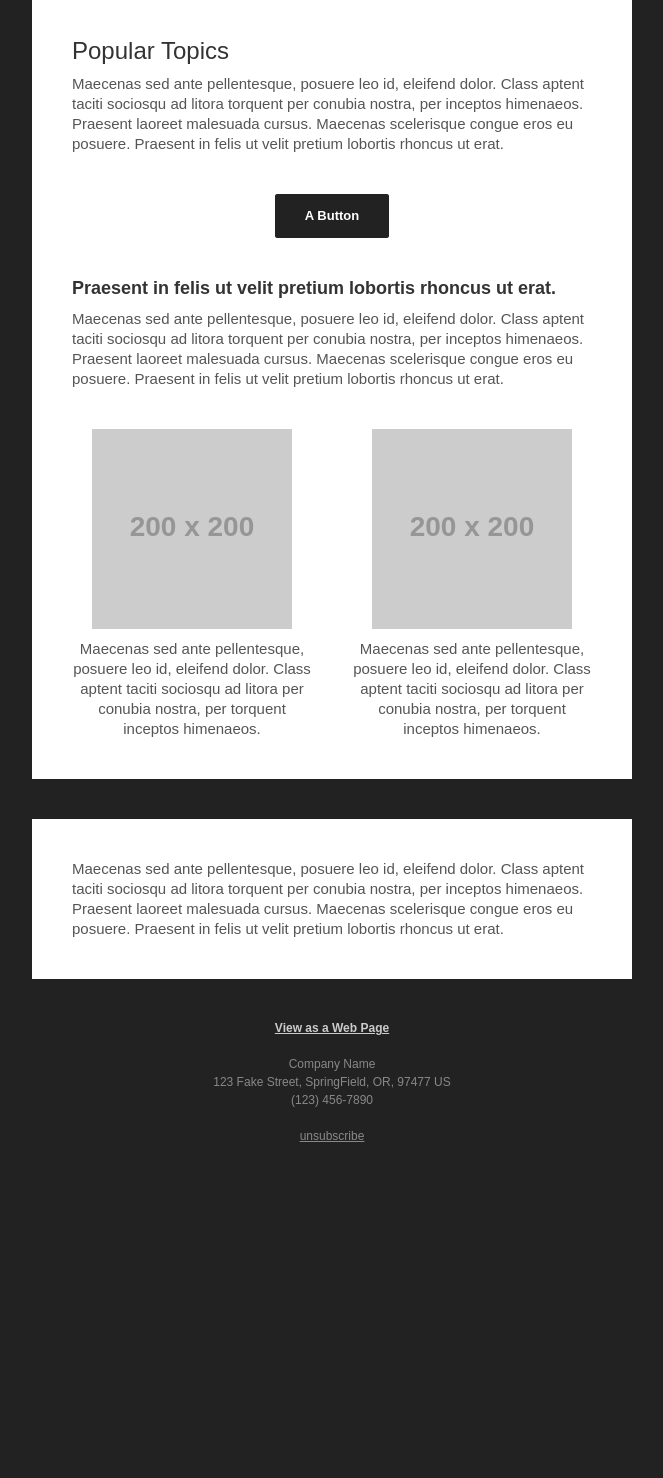
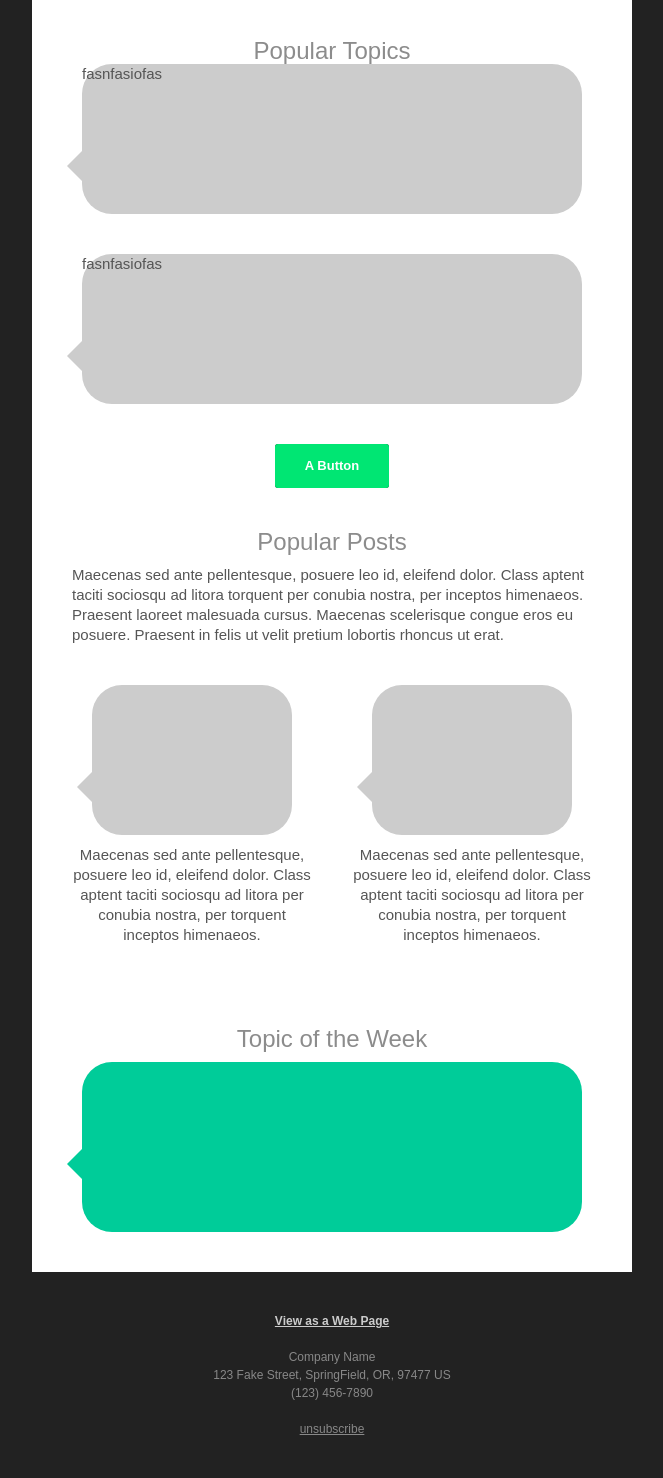
Before and after one commit to LindaBadurina/NodeBB_Digest, a plain HTML site: page index.html in a window 1280 px wide. Shown: the part 407-1885 px from the top of the page, without its empty margins (308-971 px from the left). Before the commit the page ends 1592 px from the top, so only its background shows below. Drawn offline with Linux system fonts and the light colour scheme.

Commit message:
NodeBB_Digest_Commit2

```diff
--- a/index.html
+++ b/index.html
@@ -140,6 +140,100 @@
 
     </style>
 
+    <style>
+
+           #topicbubble
+            {
+            position: relative;
+            width: 500px;
+            height: 150px;
+            padding: 0px;
+            background: #cccccc;
+            -webkit-border-radius: 30px;
+            -moz-border-radius: 30px;
+            border-radius: 30px;
+            margin: 0 auto;
+            }
+
+            #topicbubble:after
+            {
+            content: '';
+            position: absolute;
+            border-style: solid;
+            border-width: 15px 15px 15px 0;
+            border-color: transparent #cccccc;
+            display: block;
+            width: 0;
+            z-index: 1;
+            left: -15px;
+            top: 87px;
+            margin: 0 auto;
+            }
+    </style>
+
+       <style>
+
+           #postbubble
+            {
+            position: relative;
+            width: 200px;
+            height: 150px;
+            padding: 0px;
+            background: #cccccc;
+            -webkit-border-radius: 30px;
+            -moz-border-radius: 30px;
+            border-radius: 30px;
+            margin: 0 auto;
+            }
+
+            #postbubble:after
+            {
+            content: '';
+            position: absolute;
+            border-style: solid;
+            border-width: 15px 15px 15px 0;
+            border-color: transparent #cccccc;
+            display: block;
+            width: 0;
+            z-index: 1;
+            left: -15px;
+            top: 87px;
+            margin: 0 auto;
+            }
+    </style>
+
+       <style>
+
+           #mainbubble
+            {
+            position: relative;
+            width: 500px;
+            height: 170px;
+            padding: 0px;
+            background:  #00cc99;
+            -webkit-border-radius: 30px;
+            -moz-border-radius: 30px;
+            border-radius: 30px;
+            margin: 0 auto;
+            }
+
+            #mainbubble:after
+            {
+            content: '';
+            position: absolute;
+            border-style: solid;
+            border-width: 15px 15px 15px 0;
+            border-color: transparent  #00cc99;
+            display: block;
+            width: 0;
+            z-index: 1;
+            left: -15px;
+            top: 87px;
+            margin: 0 auto;
+            }
+
+    </style>
+
     <!-- What it does: Makes background images in 72ppi Outlook render at correct size. -->
     <!--[if gte mso 9]>
     <xml>
@@ -176,7 +270,7 @@
             <table role="presentation" aria-hidden="true" cellspacing="0" cellpadding="0" border="0" align="center" width="100%" style="max-width: 600px;">
                 <tr>
                     <td style="padding: 0px 0; text-align: center">
-                        <img src="headertitle.jpg" aria-hidden="true" width="600" height="100" alt="alt_text" border="0" style="height: auto; background: #dddddd; font-family: sans-serif; font-size: 15px; line-height: 20px; color: #555555;">
+                        <img src="nodebb_digest/headertitle.jpg" aria-hidden="true" width="600" height="100" alt="alt_text" border="0" style="height: auto; background: #dddddd; font-family: sans-serif; font-size: 15px; line-height: 20px; color: #555555;">
                     </td>
                 </tr>
             </table>
@@ -188,7 +282,7 @@
                 <!-- Hero Image, Flush : BEGIN -->
                 <tr>
                     <td bgcolor="#ffffff">
-                        <img src="nodebbheader.jpg" aria-hidden="true" width="600" height="" alt="alt_text" border="0" align="center" style="width: 100%; max-width: 600px; height: auto; background: #dddddd; font-family: sans-serif; font-size: 15px; line-height: 20px; color: #555555;" class="g-img">
+                        <img src="nodebb_digest/nodebbheader.jpg" aria-hidden="true" width="600" height="" alt="alt_text" border="0" align="center" style="width: 100%; max-width: 600px; height: auto; background: #dddddd; font-family: sans-serif; font-size: 15px; line-height: 20px; color: #555555;" class="g-img">
                     </td>
                 </tr>
                 <!-- Hero Image, Flush : END -->
@@ -199,8 +293,16 @@
                         <table role="presentation" aria-hidden="true" cellspacing="0" cellpadding="0" border="0" width="100%">
                             <tr>
                                 <td style="padding: 40px; font-family: sans-serif; font-size: 15px; line-height: 20px; color: #555555;">
-                                    <h1 style="margin: 0 0 10px 0; font-family: sans-serif; font-size: 24px; line-height: 27px; color: #333333; font-weight: normal;">Popular Topics</h1>
-                                    <p style="margin: 0;">Maecenas sed ante pellentesque, posuere leo id, eleifend dolor. Class aptent taciti sociosqu ad litora torquent per conubia nostra, per inceptos himenaeos. Praesent laoreet malesuada cursus. Maecenas scelerisque congue eros eu posuere. Praesent in felis ut velit pretium lobortis rhoncus ut&nbsp;erat.</p>
+                                    <h1 style="margin: auto 0; font-family: sans-serif; font-size: 24px; line-height: 27px; color: #8c8c8c; font-weight: normal; text-align: center;">Popular Topics</h1>
+                                    <p id="topicbubble">
+
+                                    fasnfasiofas </p>
+
+                                    <br> </br>
+
+                                    <p id="topicbubble"> fasnfasiofas </p>
+
+
                                 </td>
                             </tr>
                             <tr>
@@ -209,7 +311,7 @@
                                     <table role="presentation" aria-hidden="true" cellspacing="0" cellpadding="0" border="0" align="center" style="margin: auto;">
                                         <tr>
                                             <td style="border-radius: 3px; background: #222222; text-align: center;" class="button-td">
-                                                <a href="http://www.google.com" style="background: #222222; border: 15px solid #222222; font-family: sans-serif; font-size: 13px; line-height: 1.1; text-align: center; text-decoration: none; display: block; border-radius: 3px; font-weight: bold;" class="button-a">
+                                                <a href="http://www.google.com" style="background: #00e673; border: 15px solid #00e673; font-family: sans-serif; font-size: 13px; line-height: 1.1; text-align: center; text-decoration: none; display: block; border-radius: 3px; font-weight: bold;" class="button-a">
                                                     <span style="color:#ffffff;" class="button-link">&nbsp;&nbsp;&nbsp;&nbsp;A Button&nbsp;&nbsp;&nbsp;&nbsp;</span>
                                                 </a>
                                             </td>
@@ -220,7 +322,7 @@
                             </tr>
                             <tr>
                                 <td style="padding: 40px; font-family: sans-serif; font-size: 15px; line-height: 20px; color: #555555;">
-                                    <h2 style="margin: 0 0 10px 0; font-family: sans-serif; font-size: 18px; line-height: 21px; color: #333333; font-weight: bold;">Praesent in felis ut velit pretium lobortis rhoncus ut&nbsp;erat.</h2>
+                                    <h1 style="margin: 0 0 10px 0; font-family: sans-serif; font-size: 24px; line-height: 27px; color: #8c8c8c; font-weight: normal; text-align: center;">Popular Posts</h1>
                                     <p style="margin: 0;">Maecenas sed ante pellentesque, posuere leo id, eleifend dolor. Class aptent taciti sociosqu ad litora torquent per conubia nostra, per inceptos himenaeos. Praesent laoreet malesuada cursus. Maecenas scelerisque congue eros eu posuere. Praesent in felis ut velit pretium lobortis rhoncus ut&nbsp;erat.</p>
                                 </td>
                             </tr>
@@ -238,21 +340,22 @@
                                     <table role="presentation" aria-hidden="true" cellspacing="0" cellpadding="0" border="0" width="100%" style="font-size: 14px;text-align: left;">
                                         <tr>
                                             <td style="text-align: center; padding: 0 10px;">
-                                                <img src="http://placehold.it/200" aria-hidden="true" width="200" height="" alt="alt_text" border="0" align="center" style="width: 100%; max-width: 200px; background: #dddddd; font-family: sans-serif; font-size: 15px; line-height: 20px; color: #555555;">
+                                                   <p id="postbubble">
                                             </td>
                                         </tr>
                                         <tr>
-                                            <td style="text-align: center;font-family: sans-serif; font-size: 15px; line-height: 20px; color: #555555; padding: 10px 10px 0;" class="stack-column-center">
+                                            <td style="text-align: center; font-family: sans-serif; font-size: 15px; line-height: 20px; color: #555555; padding: 10px 10px 0;" class="stack-column-center">
                                                 <p style="margin: 0;">Maecenas sed ante pellentesque, posuere leo id, eleifend dolor. Class aptent taciti sociosqu ad litora per conubia nostra, per torquent inceptos&nbsp;himenaeos.</p>
                                             </td>
                                         </tr>
                                     </table>
                                 </td>
+
                                 <td align="center" valign="top" width="50%">
                                     <table role="presentation" aria-hidden="true" cellspacing="0" cellpadding="0" border="0" width="100%" style="font-size: 14px;text-align: left;">
                                         <tr>
                                             <td style="text-align: center; padding: 0 10px;">
-                                                <img src="http://placehold.it/200" aria-hidden="true" width="200" height="" alt="alt_text" border="0" align="center" style="width: 100%; max-width: 200px; background: #dddddd; font-family: sans-serif; font-size: 15px; line-height: 20px; color: #555555;">
+                                                   <p id="postbubble">
                                             </td>
                                         </tr>
                                         <tr>
@@ -268,13 +371,6 @@
                 </tr>
                 <!-- Two Even Columns : END -->
 
-                <!-- Clear Spacer : BEGIN -->
-                <tr>
-                    <td height="40" style="font-size: 0; line-height: 0;">
-                        &nbsp;
-                    </td>
-                </tr>
-                <!-- Clear Spacer : END -->
 
                 <!-- 1 Column Text : BEGIN -->
                 <tr>
@@ -282,7 +378,9 @@
                         <table role="presentation" aria-hidden="true" cellspacing="0" cellpadding="0" border="0" width="100%">
                             <tr>
                                 <td style="padding: 40px; font-family: sans-serif; font-size: 15px; line-height: 20px; color: #555555;">
-                                    <p style="margin: 0;">Maecenas sed ante pellentesque, posuere leo id, eleifend dolor. Class aptent taciti sociosqu ad litora torquent per conubia nostra, per inceptos himenaeos. Praesent laoreet malesuada cursus. Maecenas scelerisque congue eros eu posuere. Praesent in felis ut velit pretium lobortis rhoncus ut&nbsp;erat.</p>
+                                <h1 style="margin: 0 0 10px 0; font-family: sans-serif; font-size: 24px; line-height: 27px; color: #8c8c8c; font-weight: normal; text-align: center;">Topic of the Week</h1>
+                                   <p id="mainbubble">
+
                                 </td>
                                 </tr>
                         </table>
```
Also changed, not shown: socialicon.jpg (added), 1 other file.
